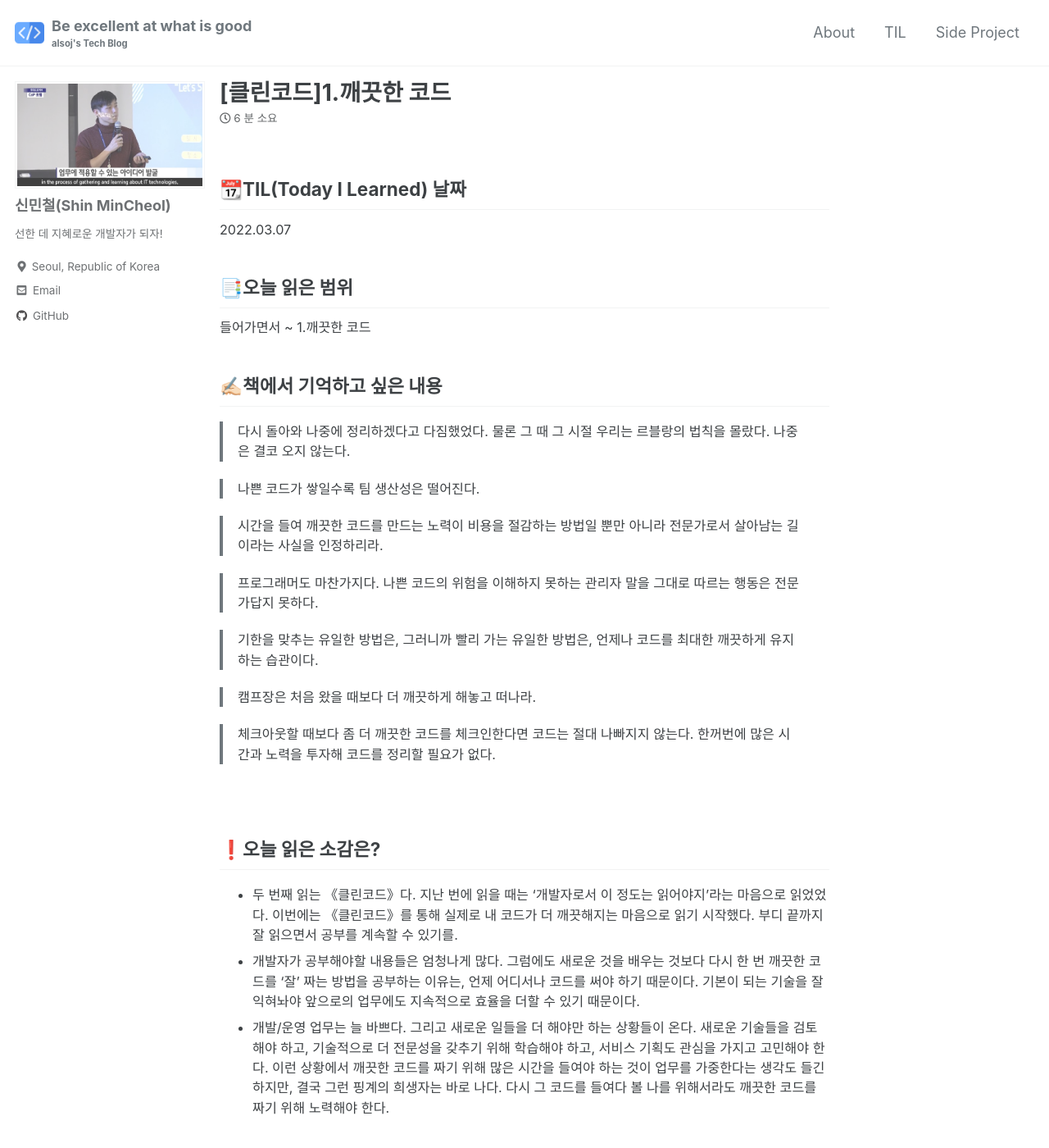
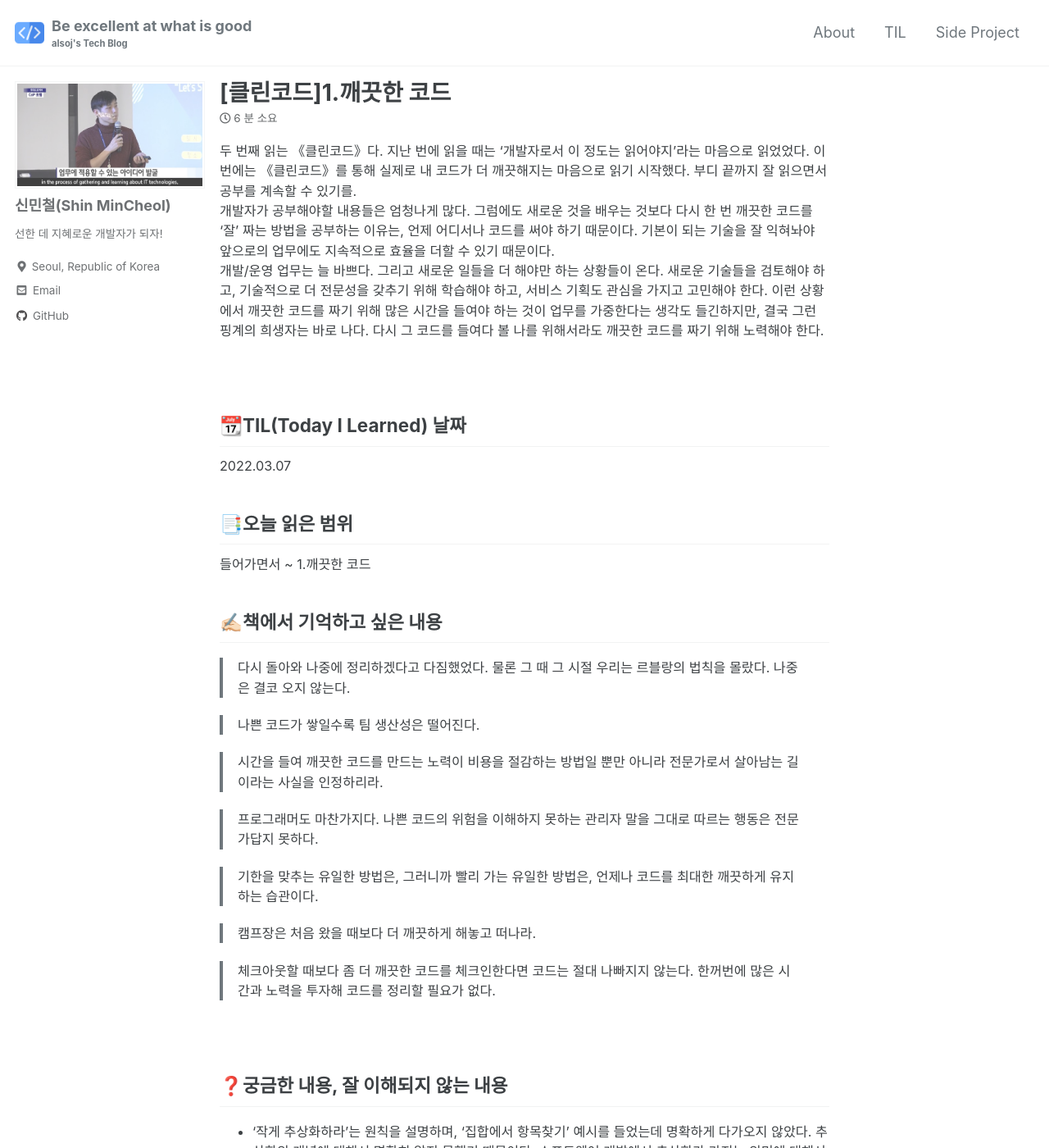
Before and after one commit to alsoj/alsoj.github.io, a Jekyll site: the page built from _posts/til/clean code/2022-03-07-[클린코드]1.깨끗한코드.md, in a window 1280 px wide and 1400 px high. Shown: the whole window at 82% size. Built offline with Jekyll 4.4.1, drawn with Linux system fonts in a browser that asks for light colours; cached includes are drawn as plain includes; comment, search, counter and statistics services are not loaded; part of the change alters nothing that is shown.

Commit message:
modify TIL clean code

```diff
--- a/_posts/til/clean code/2022-03-07-[클린코드]1.깨끗한코드.md
+++ b/_posts/til/clean code/2022-03-07-[클린코드]1.깨끗한코드.md
@@ -8,6 +8,11 @@ tags:
   - Programming
 ---
 
+두 번째 읽는 《클린코드》다. 지난 번에 읽을 때는 ‘개발자로서 이 정도는 읽어야지’라는 마음으로 읽었었다. 이번에는 《클린코드》를 통해 실제로 내 코드가 더 깨끗해지는 마음으로 읽기 시작했다. 부디 끝까지 잘 읽으면서 공부를 계속할 수 있기를.
+개발자가 공부해야할 내용들은 엄청나게 많다. 그럼에도 새로운 것을 배우는 것보다 다시 한 번 깨끗한 코드를 ‘잘’ 짜는 방법을 공부하는 이유는, 언제 어디서나 코드를 써야 하기 때문이다. 기본이 되는 기술을 잘 익혀놔야 앞으로의 업무에도 지속적으로 효율을 더할 수 있기 때문이다.
+개발/운영 업무는 늘 바쁘다. 그리고 새로운 일들을 더 해야만 하는 상황들이 온다. 새로운 기술들을 검토해야 하고, 기술적으로 더 전문성을 갖추기 위해 학습해야 하고, 서비스 기획도 관심을 가지고 고민해야 한다. 이런 상황에서 깨끗한 코드를 짜기 위해 많은 시간을 들여야 하는 것이 업무를 가중한다는 생각도 들긴하지만, 결국 그런 핑계의 희생자는 바로 나다. 다시 그 코드를 들여다 볼 나를 위해서라도 깨끗한 코드를 짜기 위해 노력해야 한다.
+
+<br />
 ## 📆TIL(Today I Learned) 날짜
 
 2022.03.07
@@ -34,14 +39,6 @@ tags:
 
 <br />
 
-## ❗오늘 읽은 소감은?
-
-- 두 번째 읽는 《클린코드》다. 지난 번에 읽을 때는 ‘개발자로서 이 정도는 읽어야지’라는 마음으로 읽었었다. 이번에는 《클린코드》를 통해 실제로 내 코드가 더 깨끗해지는 마음으로 읽기 시작했다. 부디 끝까지 잘 읽으면서 공부를 계속할 수 있기를.
-- 개발자가 공부해야할 내용들은 엄청나게 많다. 그럼에도 새로운 것을 배우는 것보다 다시 한 번 깨끗한 코드를 ‘잘’ 짜는 방법을 공부하는 이유는, 언제 어디서나 코드를 써야 하기 때문이다. 기본이 되는 기술을 잘 익혀놔야 앞으로의 업무에도 지속적으로 효율을 더할 수 있기 때문이다.
-- 개발/운영 업무는 늘 바쁘다. 그리고 새로운 일들을 더 해야만 하는 상황들이 온다. 새로운 기술들을 검토해야 하고, 기술적으로 더 전문성을 갖추기 위해 학습해야 하고, 서비스 기획도 관심을 가지고 고민해야 한다. 이런 상황에서 깨끗한 코드를 짜기 위해 많은 시간을 들여야 하는 것이 업무를 가중한다는 생각도 들긴하지만, 결국 그런 핑계의 희생자는 바로 나다. 다시 그 코드를 들여다 볼 나를 위해서라도 깨끗한 코드를 짜기 위해 노력해야 한다.
-
-<br />
-
 ## ❓궁금한 내용, 잘 이해되지 않는 내용
 
 - ‘작게 추상화하라’는 원칙을 설명하며, ‘집합에서 항목찾기’ 예시를 들었는데 명확하게 다가오지 않았다. 추상화의 개념에 대해서 명확히 알지 못했기 때문이다. 소프트웨어 개발에서 추상화가 가지는 의미에 대해서 더 찾아보았다.
```
